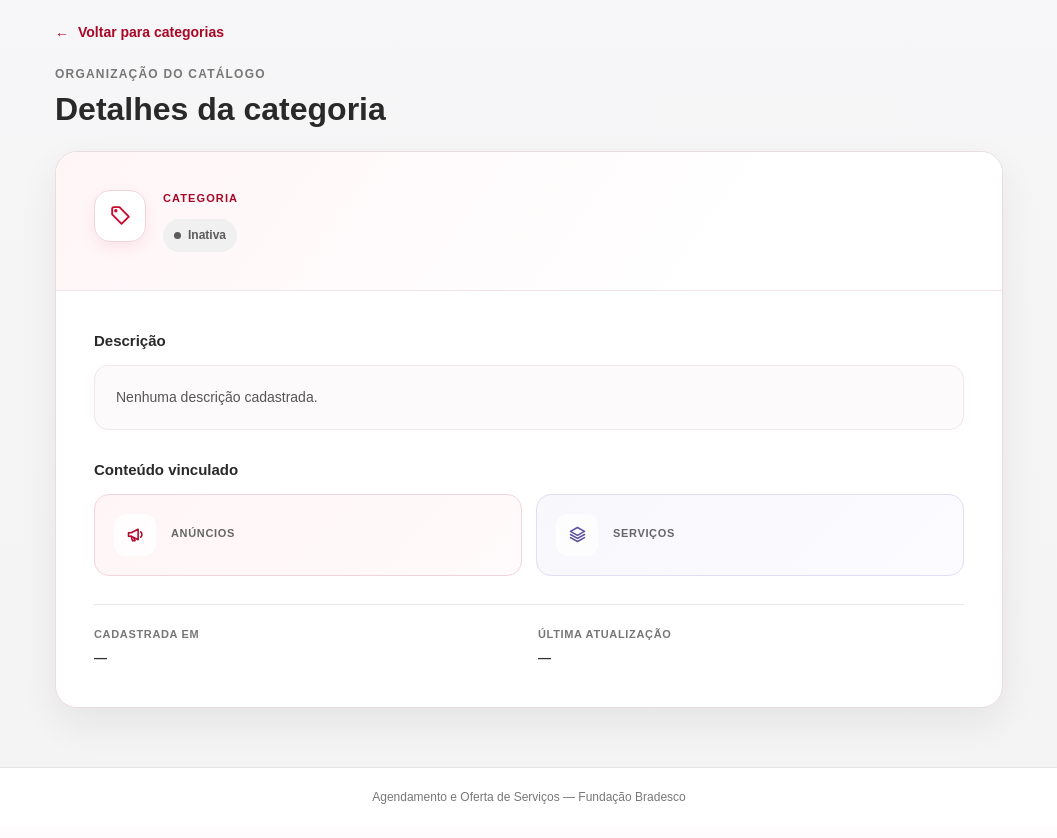
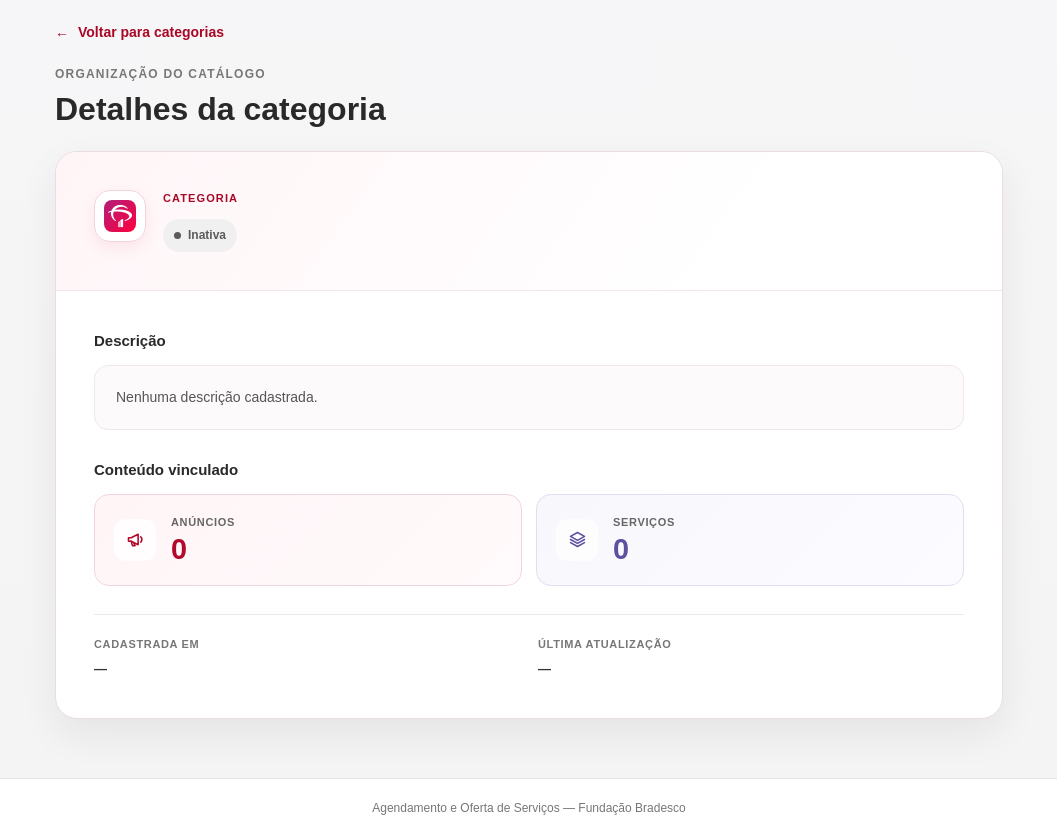
Before and after one commit to pablogustavo891981-sketch/o-a-s-fb, a Laravel app: template resources/views/categorias/show.blade.php in a window 1280 px wide. Shown: the part 191-1029 px from the top of the page, without its empty margins (111-1168 px from the left). Before the commit the page ends 995 px from the top, so only its background shows below. Run offline with Laravel 12, Linux system fonts and the light colour scheme; the template is opened without the code that fills it, so the values that code supplies are empty.

Commit message:
atualização do sistema

```diff
--- a/resources/views/categorias/show.blade.php
+++ b/resources/views/categorias/show.blade.php
@@ -80,14 +80,11 @@
             box-shadow: 0 6px 16px rgba(204, 9, 47, .08);
         }
 
-        .category-symbol svg {
-            width: 25px;
-            height: 25px;
-            fill: none;
-            stroke: currentColor;
-            stroke-linecap: round;
-            stroke-linejoin: round;
-            stroke-width: 1.8;
+        .category-symbol img {
+            width: 32px;
+            height: 32px;
+            border-radius: 8px;
+            object-fit: contain;
         }
 
         .category-eyebrow {
@@ -158,6 +155,12 @@
             background: #A80726;
             box-shadow: 0 11px 22px rgba(204, 9, 47, .2);
             color: #fff;
+        }
+
+        .category-back:focus-visible,
+        .category-edit:focus-visible {
+            outline: 3px solid #7A9FF5;
+            outline-offset: 3px;
         }
 
         .category-card-body {
@@ -371,6 +374,12 @@
                 padding: 16px;
             }
         }
+
+        @media (prefers-reduced-motion: reduce) {
+            .category-edit {
+                transition: none;
+            }
+        }
     </style>
 @endpush
 
@@ -390,19 +399,16 @@
             <header class="category-card-header">
                 <div class="category-title-group">
                     <span class="category-symbol" aria-hidden="true">
-                        <svg viewBox="0 0 24 24">
-                            <path d="M4 5.5A1.5 1.5 0 0 1 5.5 4H11l9 9-7 7-9-9V5.5Z"></path>
-                            <circle cx="7.5" cy="7.5" r=".75"></circle>
-                        </svg>
+                        <img src="{{ asset('images/bradesco-app-icon.png') }}" alt="">
                     </span>
                     <div>
                         <p class="category-eyebrow">Categoria</p>
                         <h2 class="category-name">{{ $categoria->nome }}</h2>
 
                         @if($categoria->ativa)
-                            <span class="category-status category-status-active">Ativa</span>
+                            <span class="category-status category-status-active" role="status">Ativa</span>
                         @else
-                            <span class="category-status category-status-inactive">Inativa</span>
+                            <span class="category-status category-status-inactive" role="status">Inativa</span>
                         @endif
                     </div>
                 </div>
@@ -436,7 +442,7 @@
                             </span>
                             <div>
                                 <p class="category-stat-label">Anúncios</p>
-                                <strong class="category-stat-value">{{ $categoria->anuncios_count }}</strong>
+                                <strong class="category-stat-value">{{ $categoria->anuncios_count ?? 0 }}</strong>
                             </div>
                         </div>
 
@@ -450,7 +456,7 @@
                             </span>
                             <div>
                                 <p class="category-stat-label">Serviços</p>
-                                <strong class="category-stat-value">{{ $categoria->servicos_count }}</strong>
+                                <strong class="category-stat-value">{{ $categoria->servicos_count ?? 0 }}</strong>
                             </div>
                         </div>
                     </div>
@@ -459,11 +465,27 @@
                 <dl class="category-metadata">
                     <div class="category-metadata-item">
                         <dt>Cadastrada em</dt>
-                        <dd>{{ $categoria->created_at?->format('d/m/Y \à\s H:i') ?? '—' }}</dd>
+                        <dd>
+                            @if($categoria->created_at)
+                                <time datetime="{{ $categoria->created_at->toIso8601String() }}">
+                                    {{ $categoria->created_at->format('d/m/Y \à\s H:i') }}
+                                </time>
+                            @else
+                                —
+                            @endif
+                        </dd>
                     </div>
                     <div class="category-metadata-item">
                         <dt>Última atualização</dt>
-                        <dd>{{ $categoria->updated_at?->format('d/m/Y \à\s H:i') ?? '—' }}</dd>
+                        <dd>
+                            @if($categoria->updated_at)
+                                <time datetime="{{ $categoria->updated_at->toIso8601String() }}">
+                                    {{ $categoria->updated_at->format('d/m/Y \à\s H:i') }}
+                                </time>
+                            @else
+                                —
+                            @endif
+                        </dd>
                     </div>
                 </dl>
             </div>
```
Also changed, not shown: CLAUDE.md (+10 -0 lines), tests/Feature/CategoriaControllerTest.php (+78 -0 lines), public/images/bradesco-app-icon.png (added).
